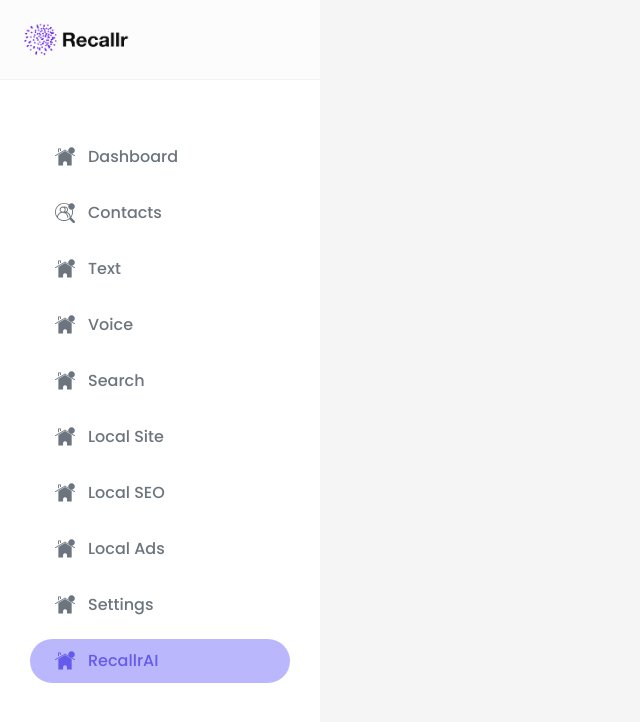
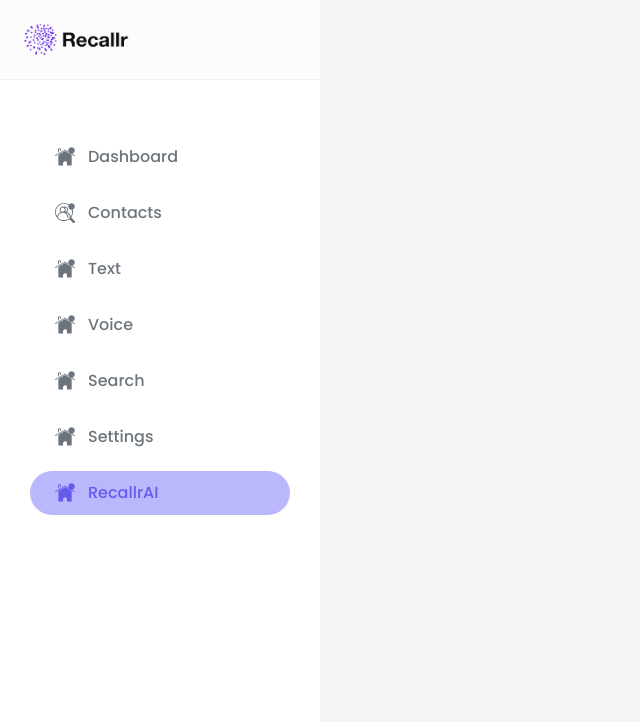
Before and after one commit to RohitBansal111/recaller-rohit, a React (Create React App) app: page /recallr-AI in a window 1280 px wide. Shown: the top 722 px of the page, without its empty margins (0-640 px from the left). Built offline with nearby package versions, Linux system fonts and the light colour scheme.

Commit message:
changes done in create new filter

```diff
--- a/src/components/contacts/Create-new-filter.js
+++ b/src/components/contacts/Create-new-filter.js
@@ -30,7 +30,7 @@
                 <MenuItem value={30}>Duplicates</MenuItem>
               </Select>
             </FormControl>
-            {props.properties && props.addRolesRows && (
+            {props.properties && (
               <FormControl fullWidth>
                 <InputLabel id="demo-simple-select-label">Rules</InputLabel>
                 <Select
--- a/src/components/sidebar/index.js
+++ b/src/components/sidebar/index.js
@@ -1,91 +1,83 @@
-import React from 'react'
-import { NavLink, useLocation } from 'react-router-dom';
-import HomeIcon from '../../assets/svg-icons/home';
-import ContactIcon from '../../assets/svg-icons/contact';
-import Logo from '../../assets/images/logo.png';
-
-
+import React from "react";
+import { NavLink, useLocation } from "react-router-dom";
+import HomeIcon from "../../assets/svg-icons/home";
+import ContactIcon from "../../assets/svg-icons/contact";
+import Logo from "../../assets/images/logo.png";
 
 const SideNavMenu = [
   {
-    path : "/",
-    menuIcon : <HomeIcon />,
-    menuTitle : "Dashboard"
+    path: "/",
+    menuIcon: <HomeIcon />,
+    menuTitle: "Dashboard",
   },
   {
-    path : "/contacts",
-    menuIcon : <ContactIcon />,
-    menuTitle : "Contacts"
+    path: "/contacts",
+    menuIcon: <ContactIcon />,
+    menuTitle: "Contacts",
   },
   {
-    path : "/text",
-    menuIcon : <HomeIcon />,
-    menuTitle : "Text"
+    path: "/text",
+    menuIcon: <HomeIcon />,
+    menuTitle: "Text",
   },
   {
-    path : "/voice",
-    menuIcon : <HomeIcon />,
-    menuTitle : "Voice"
+    path: "/voice",
+    menuIcon: <HomeIcon />,
+    menuTitle: "Voice",
   },
   {
-    path : "/search",
-    menuIcon : <HomeIcon />,
-    menuTitle : "Search"
+    path: "/search",
+    menuIcon: <HomeIcon />,
+    menuTitle: "Search",
+  },
+  // {
+  //   path : "/local-site",
+  //   menuIcon : <HomeIcon />,
+  //   menuTitle : "Local Site"
+  // },
+  // {
+  //   path : "/local-seo",
+  //   menuIcon : <HomeIcon />,
+  //   menuTitle : "Local SEO"
+  // },
+  // {
+  //   path : "/local-ads",
+  //   menuIcon : <HomeIcon />,
+  //   menuTitle : "Local Ads"
+  // },
+  {
+    path: "/settings",
+    menuIcon: <HomeIcon />,
+    menuTitle: "Settings",
   },
   {
-    path : "/local-site",
-    menuIcon : <HomeIcon />,
-    menuTitle : "Local Site"
+    path: "/recallr-AI",
+    menuIcon: <HomeIcon />,
+    menuTitle: "RecallrAI",
   },
-  {
-    path : "/local-seo",
-    menuIcon : <HomeIcon />,
-    menuTitle : "Local SEO"
-  },
-  {
-    path : "/local-ads",
-    menuIcon : <HomeIcon />,
-    menuTitle : "Local Ads"
-  },
-  {
-    path : "/settings",
-    menuIcon : <HomeIcon />,
-    menuTitle : "Settings"
-  },
-  {
-    path : "/recallr-AI",
-    menuIcon : <HomeIcon />,
-    menuTitle : "RecallrAI"
-  }
-]
+];
 
 const Sidebar = () => {
   const location = useLocation();
   return (
-    <div className='inner-sidebar'>
-        <div className='brand-logo'>
-            <img src={Logo} alt="Recallr"/>
+    <div className="inner-sidebar">
+      <div className="brand-logo">
+        <img src={Logo} alt="Recallr" />
       </div>
-        <ul className='sidebar-menu'>
-            {
-              SideNavMenu.map((item, index)=>{
-                return(
+      <ul className="sidebar-menu">
+        {SideNavMenu.map((item, index) => {
+          return (
             <li key={index}>
-                      <NavLink
-                      className={location === location.path ? 'active' : ''}
-                      to={item.path}>
-                        <div className='media-avtar'>
-                          {item.menuIcon}
-                        </div>
+              <NavLink className={location === location.path ? "active" : ""} to={item.path}>
+                <div className="media-avtar">{item.menuIcon}</div>
                 <span> {item.menuTitle} </span>
               </NavLink>
             </li>
-                )
-              })
-            }
+          );
+        })}
       </ul>
     </div>
-  )
-}
+  );
+};
 
-export default Sidebar
+export default Sidebar;
```
Lines whose indentation alone changed are shown as unchanged.
